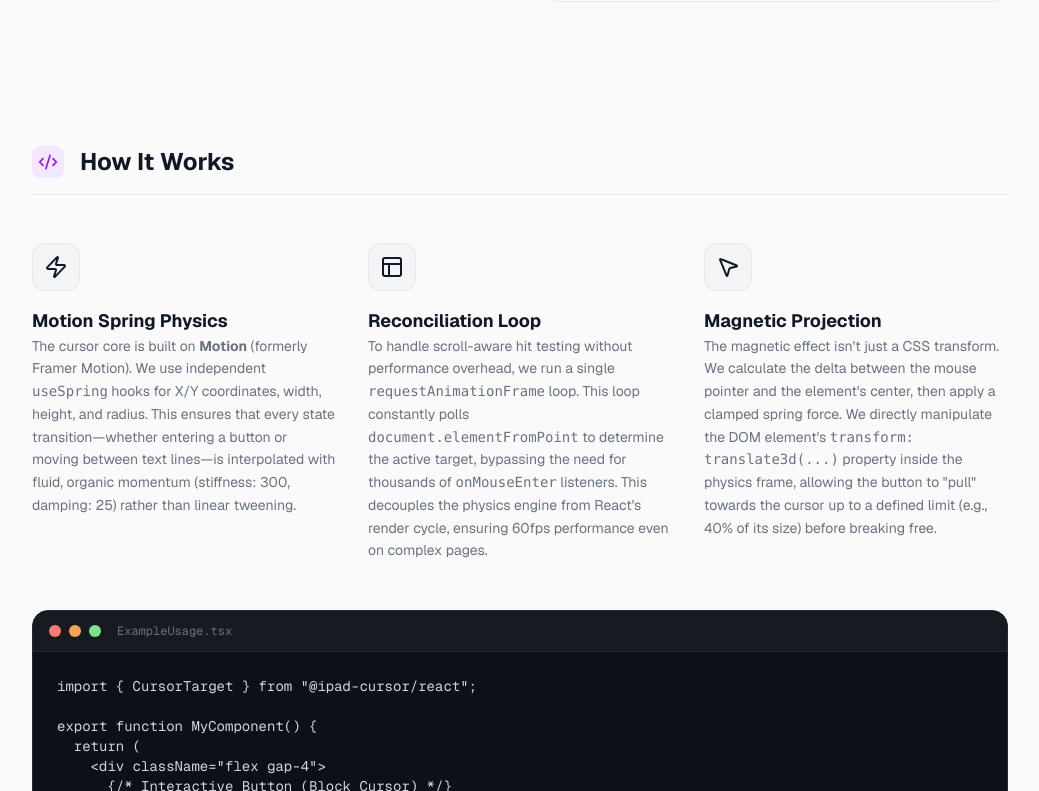
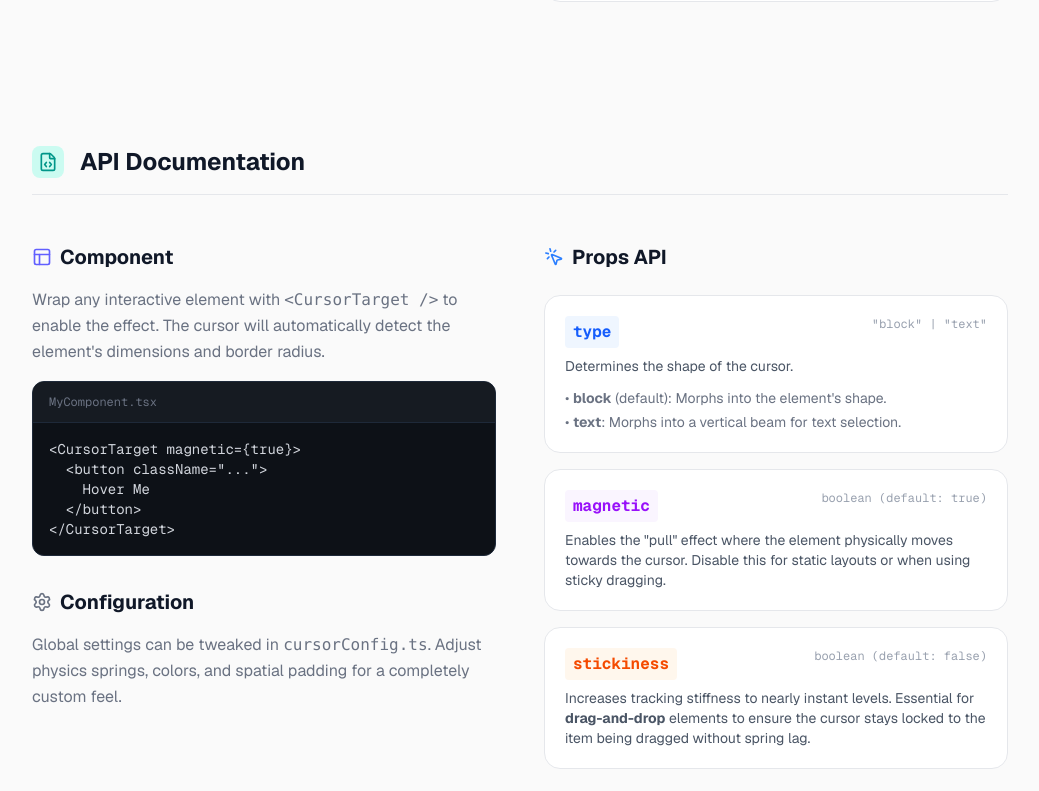
Before and after one commit to SpyC0der77/ipados-cursor-nextjs, a Next.js app: page / in a window 1280 px wide. Shown: the part 1009-1800 px from the top of the page, without its empty margins (120-1159 px from the left). Built offline with nearby package versions, Linux system fonts and the light colour scheme.

Commit message:
feat: add documentation and features

```diff
--- a/package.json
+++ b/package.json
@@ -24,6 +24,7 @@
     "@vercel/analytics": "^1.6.1",
     "clsx": "^2.1.1",
     "lucide-react": "^0.556.0",
+    "mint": "^4.2.232",
     "motion": "^12.23.25",
     "next": "16.0.7",
     "react": "19.2.0",
--- a/pnpm-workspace.yaml
+++ b/pnpm-workspace.yaml
@@ -1,3 +1,4 @@
 onlyBuiltDependencies:
+  - puppeteer
   - sharp
   - unrs-resolver
--- a/src/app/page.tsx
+++ b/src/app/page.tsx
@@ -1,7 +1,7 @@
 "use client";
 
 import { CursorTarget } from "@/components/cursor/CursorTarget";
-import { ArrowRight, Copy, Terminal, MousePointer2, Zap, Layout, Code2 } from "lucide-react";
+import { ArrowRight, Copy, Terminal, MousePointer2, Zap, Layout, Code2, Settings, FileCode, MousePointerClick, Magnet } from "lucide-react";
 
 export default function Home() {
   return (
@@ -109,6 +109,11 @@ export default function Home() {
 
                 {/* Icon Buttons */}
                 <div className="flex flex-wrap gap-4 items-center">
+                  <CursorTarget magnetic={false}>
+                    <button className="px-6 py-2.5 bg-gray-50 dark:bg-gray-800/50 text-gray-500 rounded-lg font-medium text-sm border border-dashed border-gray-300 dark:border-gray-700">
+                      Static Block
+                    </button>
+                  </CursorTarget>
                   <CursorTarget>
                     <button className="w-10 h-10 rounded-lg flex items-center justify-center bg-gray-100 dark:bg-gray-800 hover:bg-gray-200 dark:hover:bg-gray-700 transition-colors">
                       <Layout className="w-4 h-4" />
@@ -160,6 +165,108 @@ export default function Home() {
                 </div>
               </div>
             </div>
+          </div>
+        </section>
+
+        {/* Documentation Section */}
+        <section className="space-y-12">
+          <div className="flex items-center gap-4 py-4 border-b border-gray-200 dark:border-gray-800">
+            <div className="w-8 h-8 rounded-lg bg-teal-100 dark:bg-teal-900/30 flex items-center justify-center text-teal-600 dark:text-teal-400">
+              <FileCode className="w-5 h-5" />
+            </div>
+            <CursorTarget type="text">
+              <h2 className="text-2xl font-bold">API Documentation</h2>
+            </CursorTarget>
+          </div>
+
+          <div className="grid grid-cols-1 lg:grid-cols-2 gap-12">
+
+             {/* Core Component */}
+             <div className="space-y-8">
+                <div className="space-y-4">
+                    <h3 className="text-xl font-bold flex items-center gap-2">
+                        <Layout className="w-5 h-5 text-indigo-500" />
+                        Component
+                    </h3>
+                    <p className="text-gray-500 dark:text-gray-400 leading-relaxed">
+                        Wrap any interactive element with <code>&lt;CursorTarget /&gt;</code> to enable the effect.
+                        The cursor will automatically detect the element's dimensions and border radius.
+                    </p>
+
+                    <div className="bg-[#0d1117] border border-gray-800 rounded-xl overflow-hidden text-sm">
+                        <div className="flex items-center gap-2 px-4 py-3 border-b border-gray-800 bg-[#161b22]">
+                            <span className="text-xs text-gray-500 font-mono">MyComponent.tsx</span>
+                        </div>
+                        <div className="p-4 overflow-x-auto">
+                            <pre className="text-gray-300 font-mono">
+{`<CursorTarget magnetic={true}>
+  <button className="...">
+    Hover Me
+  </button>
+</CursorTarget>`}
+                            </pre>
+                        </div>
+                    </div>
+                </div>
+
+                <div className="space-y-4">
+                    <h3 className="text-xl font-bold flex items-center gap-2">
+                        <Settings className="w-5 h-5 text-gray-500" />
+                        Configuration
+                    </h3>
+                    <p className="text-gray-500 dark:text-gray-400 leading-relaxed">
+                        Global settings can be tweaked in <code>cursorConfig.ts</code>. Adjust physics springs, colors, and spatial padding for a completely custom feel.
+                    </p>
+                </div>
+             </div>
+
+             {/* Props Reference */}
+             <div className="space-y-6">
+                <h3 className="text-xl font-bold flex items-center gap-2">
+                    <MousePointerClick className="w-5 h-5 text-blue-500" />
+                    Props API
+                </h3>
+
+                <div className="space-y-4">
+                    {/* type prop */}
+                    <div className="p-5 rounded-2xl bg-white dark:bg-gray-900 border border-gray-200 dark:border-gray-800 hover:border-blue-200 dark:hover:border-blue-800 transition-colors group">
+                        <div className="flex items-start justify-between mb-2">
+                            <code className="text-blue-600 dark:text-blue-400 font-mono font-bold bg-blue-50 dark:bg-blue-900/30 px-2 py-1 rounded">type</code>
+                            <span className="text-xs font-mono text-gray-400">"block" | "text"</span>
+                        </div>
+                        <p className="text-sm text-gray-600 dark:text-gray-300 mb-3">
+                            Determines the shape of the cursor.
+                        </p>
+                        <ul className="space-y-1 text-sm text-gray-500 dark:text-gray-400">
+                            <li>• <strong>block</strong> (default): Morphs into the element's shape.</li>
+                            <li>• <strong>text</strong>: Morphs into a vertical beam for text selection.</li>
+                        </ul>
+                    </div>
+
+                    {/* magnetic prop */}
+                    <div className="p-5 rounded-2xl bg-white dark:bg-gray-900 border border-gray-200 dark:border-gray-800 hover:border-purple-200 dark:hover:border-purple-800 transition-colors group">
+                        <div className="flex items-start justify-between mb-2">
+                            <code className="text-purple-600 dark:text-purple-400 font-mono font-bold bg-purple-50 dark:bg-purple-900/30 px-2 py-1 rounded">magnetic</code>
+                            <span className="text-xs font-mono text-gray-400">boolean (default: true)</span>
+                        </div>
+                        <p className="text-sm text-gray-600 dark:text-gray-300">
+                             Enables the "pull" effect where the element physically moves towards the cursor.
+                             Disable this for static layouts or when using sticky dragging.
+                        </p>
+                    </div>
+
+                    {/* stickiness prop */}
+                    <div className="p-5 rounded-2xl bg-white dark:bg-gray-900 border border-gray-200 dark:border-gray-800 hover:border-orange-200 dark:hover:border-orange-800 transition-colors group">
+                        <div className="flex items-start justify-between mb-2">
+                             <code className="text-orange-600 dark:text-orange-400 font-mono font-bold bg-orange-50 dark:bg-orange-900/30 px-2 py-1 rounded">stickiness</code>
+                             <span className="text-xs font-mono text-gray-400">boolean (default: false)</span>
+                        </div>
+                        <p className="text-sm text-gray-600 dark:text-gray-300">
+                             Increases tracking stiffness to nearly instant levels. Essential for <strong>drag-and-drop</strong> elements to ensure the cursor stays locked to the item being dragged without spring lag.
+                        </p>
+                    </div>
+                </div>
+             </div>
           </div>
         </section>
 
--- a/src/components/cursor/Cursor.tsx
+++ b/src/components/cursor/Cursor.tsx
@@ -39,7 +39,7 @@ function getCursorStyle(element: HTMLElement, type: CursorType) {
 }
 
 export function Cursor() {
-  const { config, setConfig } = useCursor();
+  const { config, setConfig, updateCursor } = useCursor();
   const cursorRef = useRef<HTMLDivElement>(null);
   const [isMouseDown, setIsMouseDown] = useState(false);
 
@@ -47,6 +47,7 @@ export function Cursor() {
   const activeTargetRef = useRef<{
     element: HTMLElement;
     baseRect: DOMRect; // The rect WITHOUT transform
+    lastRect: DOMRect; // The last reported visual rect
     transform: { x: number; y: number };
   } | null>(null);
 
@@ -59,8 +60,11 @@ export function Cursor() {
   const targetY = useMotionValue(0);
 
   // Smooth physics
-  const cursorX = useSpring(targetX, cursorConfig.animation.position);
-  const cursorY = useSpring(targetY, cursorConfig.animation.position);
+  // Use sticky spring if configured
+  const springConfig = config.stickiness ? cursorConfig.animation.sticky : cursorConfig.animation.position;
+
+  const cursorX = useSpring(targetX, springConfig);
+  const cursorY = useSpring(targetY, springConfig);
   const lightingX = useSpring(0, cursorConfig.animation.lighting);
   const lightingY = useSpring(0, cursorConfig.animation.lighting);
 
@@ -98,6 +102,8 @@ export function Cursor() {
       // 1. Hit Test directly
       let targetEl: HTMLElement | null = null;
       let targetType: CursorType = "default";
+      let targetMagnetic = true;
+      let targetStickiness = false;
 
       // Only check if mouse is on screen
       if (mousePos.x !== 0 || mousePos.y !== 0) {
@@ -106,6 +112,10 @@ export function Cursor() {
         if (hit) {
           targetEl = hit;
           targetType = (hit.getAttribute("data-cursor-type") as CursorType) || "block";
+          const magAttr = hit.getAttribute("data-cursor-magnetic");
+          targetMagnetic = magAttr !== "false";
+          const stickAttr = hit.getAttribute("data-cursor-stickiness");
+          targetStickiness = stickAttr === "true";
         }
       }
 
@@ -124,12 +134,15 @@ export function Cursor() {
            const rect = targetEl.getBoundingClientRect();
            const style = getCursorStyle(targetEl, targetType);
 
-           // Remove transition for immediate magnetic grab
-           targetEl.style.transition = "none";
+           // Remove transition for immediate magnetic grab ONLY if magnetic
+           if (targetMagnetic) {
+             targetEl.style.transition = "none";
+           }
 
            activeTargetRef.current = {
              element: targetEl,
              baseRect: rect, // Initial rect is untransformed usually
+             lastRect: rect,
              transform: { x: 0, y: 0 }
            };
 
@@ -139,20 +152,28 @@ export function Cursor() {
              radius: style.radius,
              lineHeight: style.lineHeight,
              activeElement: targetEl,
+             stickiness: targetStickiness,
            });
         } else {
           // No target
           activeTargetRef.current = null;
-          setConfig({ type: "default", rect: null, activeElement: null });
+          setConfig({ type: "default", rect: null, activeElement: null, stickiness: false });
         }
       }
 
       // 3. Process Active Target (Physics & Magnetic)
       if (activeTargetRef.current && targetEl) {
-        const { element, transform } = activeTargetRef.current;
+        const { element, transform, lastRect } = activeTargetRef.current;
 
         // Refresh base rect (compensating for our own transform)
         const visualRect = element.getBoundingClientRect();
+
+        // Check for resize (e.g. dnd-kit scaling or content change)
+        if (Math.abs(visualRect.width - lastRect.width) > 0.5 || Math.abs(visualRect.height - lastRect.height) > 0.5) {
+            activeTargetRef.current.lastRect = visualRect;
+            updateCursor({ rect: visualRect });
+        }
+
         const baseRect = {
           left: visualRect.left - transform.x,
           top: visualRect.top - transform.y,
@@ -167,26 +188,40 @@ export function Cursor() {
           const centerX = baseRect.left + baseRect.width / 2;
           const centerY = baseRect.top + baseRect.height / 2;
 
-          let offX = (mousePos.x - centerX) * cursorConfig.magnetic.strength;
-          let offY = (mousePos.y - centerY) * cursorConfig.magnetic.strength;
+          const distRawX = (mousePos.x - centerX);
+          const distRawY = (mousePos.y - centerY);
 
-          // Clamp values to limitMultiplier of element size
+          // Calculate theoretical magnetic pull
+          const strength = cursorConfig.magnetic.strength;
+          let magX = distRawX * strength;
+          let magY = distRawY * strength;
+
+          // Clamp values
           const maxX = baseRect.width * cursorConfig.magnetic.limitMultiplier;
           const maxY = baseRect.height * cursorConfig.magnetic.limitMultiplier;
 
-          offX = Math.max(-maxX, Math.min(maxX, offX));
-          offY = Math.max(-maxY, Math.min(maxY, offY));
+          magX = Math.max(-maxX, Math.min(maxX, magX));
+          magY = Math.max(-maxY, Math.min(maxY, magY));
 
-          // Apply to element
-          element.style.transform = `translate3d(${offX}px, ${offY}px, 0)`;
-          activeTargetRef.current.transform = { x: offX, y: offY };
+          let offX = 0;
+          let offY = 0;
+
+          if (targetMagnetic) {
+             offX = magX;
+             offY = magY;
+
+             // Apply to element
+             element.style.transform = `translate3d(${offX}px, ${offY}px, 0)`;
+             activeTargetRef.current.transform = { x: offX, y: offY };
+          }
 
           // Update cursor targets
           targetX.set(centerX + offX);
           targetY.set(centerY + offY);
 
-          lightingX.set(offX * cursorConfig.magnetic.lightingMultiplier);
-          lightingY.set(offY * cursorConfig.magnetic.lightingMultiplier);
+          // Use magX/magY for lighting regardless of actual element movement
+          lightingX.set(magX * cursorConfig.magnetic.lightingMultiplier);
+          lightingY.set(magY * cursorConfig.magnetic.lightingMultiplier);
         } else {
           // Text mode - just follow mouse, no magnetic element move
           targetX.set(mousePos.x);
--- a/src/components/cursor/CursorProvider.tsx
+++ b/src/components/cursor/CursorProvider.tsx
@@ -10,6 +10,7 @@ interface CursorConfig {
   radius?: string;
   lineHeight?: number;
   activeElement?: HTMLElement | null;
+  stickiness?: boolean;
 }
 
 interface CursorContextType {
--- a/src/components/cursor/CursorTarget.tsx
+++ b/src/components/cursor/CursorTarget.tsx
@@ -7,16 +7,20 @@ import { CursorType } from "./CursorProvider";
 interface CursorTargetProps {
   children: React.ReactNode;
   type?: CursorType;
+  magnetic?: boolean;
+  stickiness?: boolean;
   className?: string;
 }
 
-export function CursorTarget({ children, type = "block", className }: CursorTargetProps) {
+export function CursorTarget({ children, type = "block", magnetic = true, stickiness = false, className }: CursorTargetProps) {
   return (
     <div
       className={cn(className)}
       style={{ display: type === "text" ? 'inline' : 'inline-block' }}
       data-cursor-target=""
       data-cursor-type={type}
+      data-cursor-magnetic={magnetic}
+      data-cursor-stickiness={stickiness}
     >
       {children}
     </div>
```
Also changed, not shown: src/components/cursor/cursorConfig.ts (+6 -1 lines), 19 other files (tests, documents, lock files or other folders).
